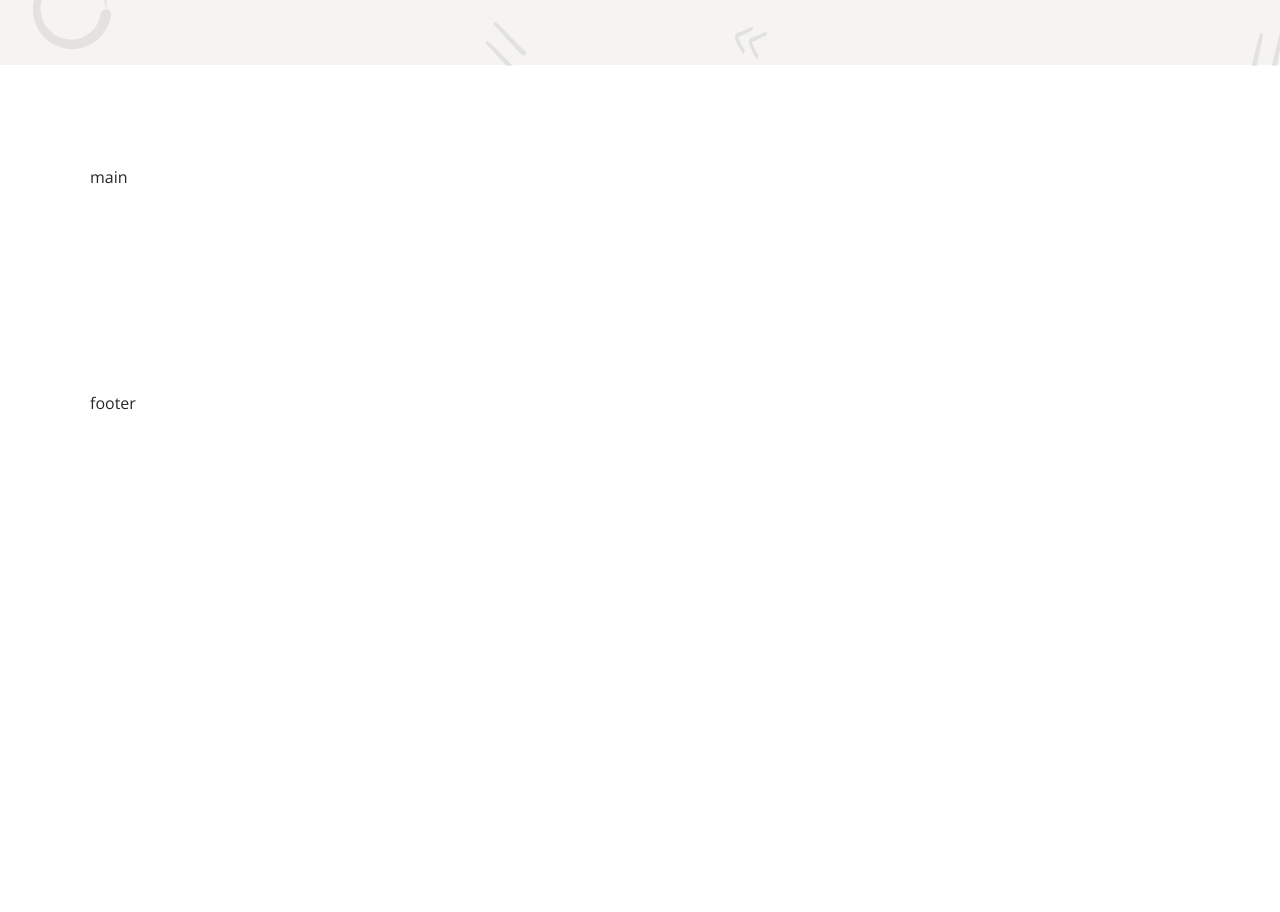
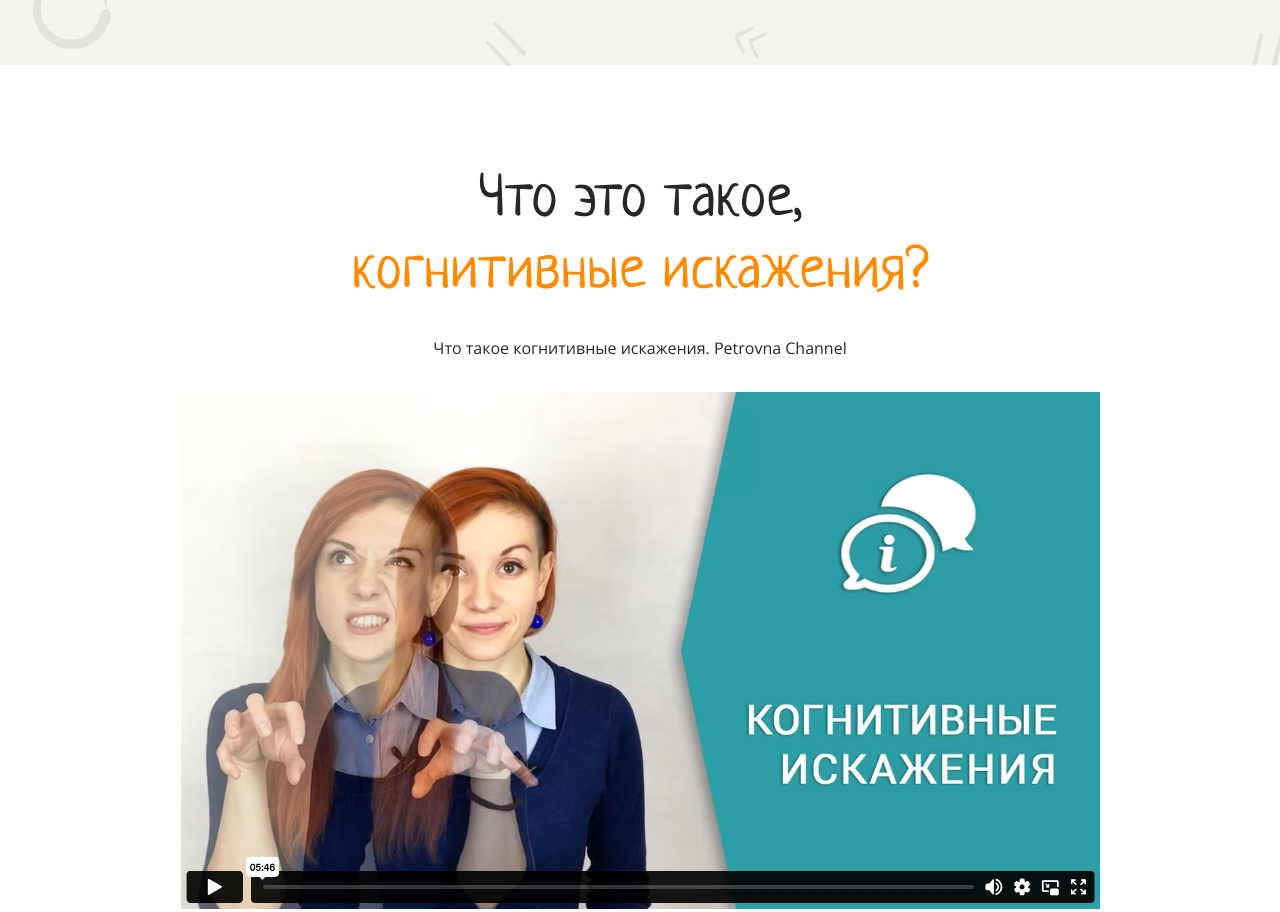
Before and after one commit to 12PUFFS/layout-designer-project-58, a website: page src/index.html in a window 1280 px wide. Shown: the part 848-1760 px from the top of the page. Before the commit the page ends 1364 px from the top, so only its background shows below. Drawn offline with Linux system fonts and the light colour scheme.

Commit message:
NEW step 4 update

```diff
--- a/src/index.html
+++ b/src/index.html
@@ -9,6 +9,7 @@
   </head>
   <body>
 <div class="header-wrapper">
+ <div class="container">
   <header class="header">
     <div class="section-hero">
       <h1><span>Когнитивные<br>искажения</span><br>в программировании</h1>
@@ -28,9 +29,20 @@
         <img class="main-image" src="/src/images/main.png" alt="">
     </div>
    </header>
+ </div>
 </div>
    <main class="main">
-    main
+<div class="container">
+  <div class="about">
+    <div class="section-title">
+      <h2>Что это такое,<br> <span>когнитивные искажения?</span></h2>
+      <p>Что такое когнитивные искажения. Petrovna Channel</p>
+    </div>
+    <a  href="https://youtu.be/jie9AizBqss?feature=shared">
+      <img class="preview" src="/src/images/preview.png" alt="">
+    </a>
+   </div>
+</div>
   </main>
    <footer class="footer">
     footer
--- a/src/styles/style.css
+++ b/src/styles/style.css
@@ -60,9 +60,12 @@ h3{
   font-size: 34px;
 }
 
-.header, .main,.footer{
+.container{
   max-width: 1100px;
   margin: 0 auto;
+}
+
+.header, .main,.footer{
   padding: 100px 0;
   position: relative;
 }
@@ -128,3 +131,26 @@ span{
   width: 1082.8125px;
   z-index: 0;
 }
+
+.section-title{
+  text-align: center;
+}
+
+.section-title > h2{
+  margin-bottom: 27px;
+}
+
+.section-title > p {
+  margin-bottom: 30px;
+}
+
+.about{
+  display: flex;
+  align-items: center;
+  flex-direction: column
+}
+
+.preview{
+  width: 919px;
+  height: 517px;
+}
```
